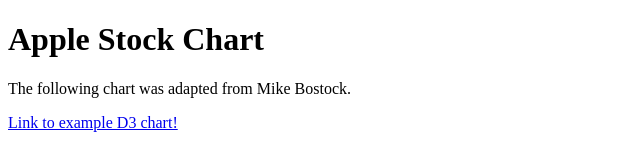
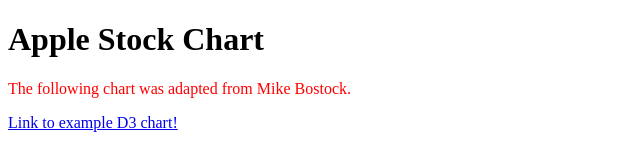
Before and after one commit to code4policy-archive/chart-example-team-b0-b, a plain HTML site: page index.html in a window 1280 px wide. Shown: the whole page, without its empty margins (0-640 px from the left). Drawn offline with Linux system fonts and the light colour scheme.

Commit message:
add stylesheet and making paragraphs red

```diff
--- a/index.html
+++ b/index.html
@@ -3,6 +3,7 @@
 
 <head>
   <title> Example Site </title>
+  <link href="styles/style.css" rel="stylesheet" type="text/css">
 </head>
 
 <body>
--- /dev/null
+++ b/styles/style.css
@@ -0,0 +1,2 @@
+p {
+color: red; }
```
